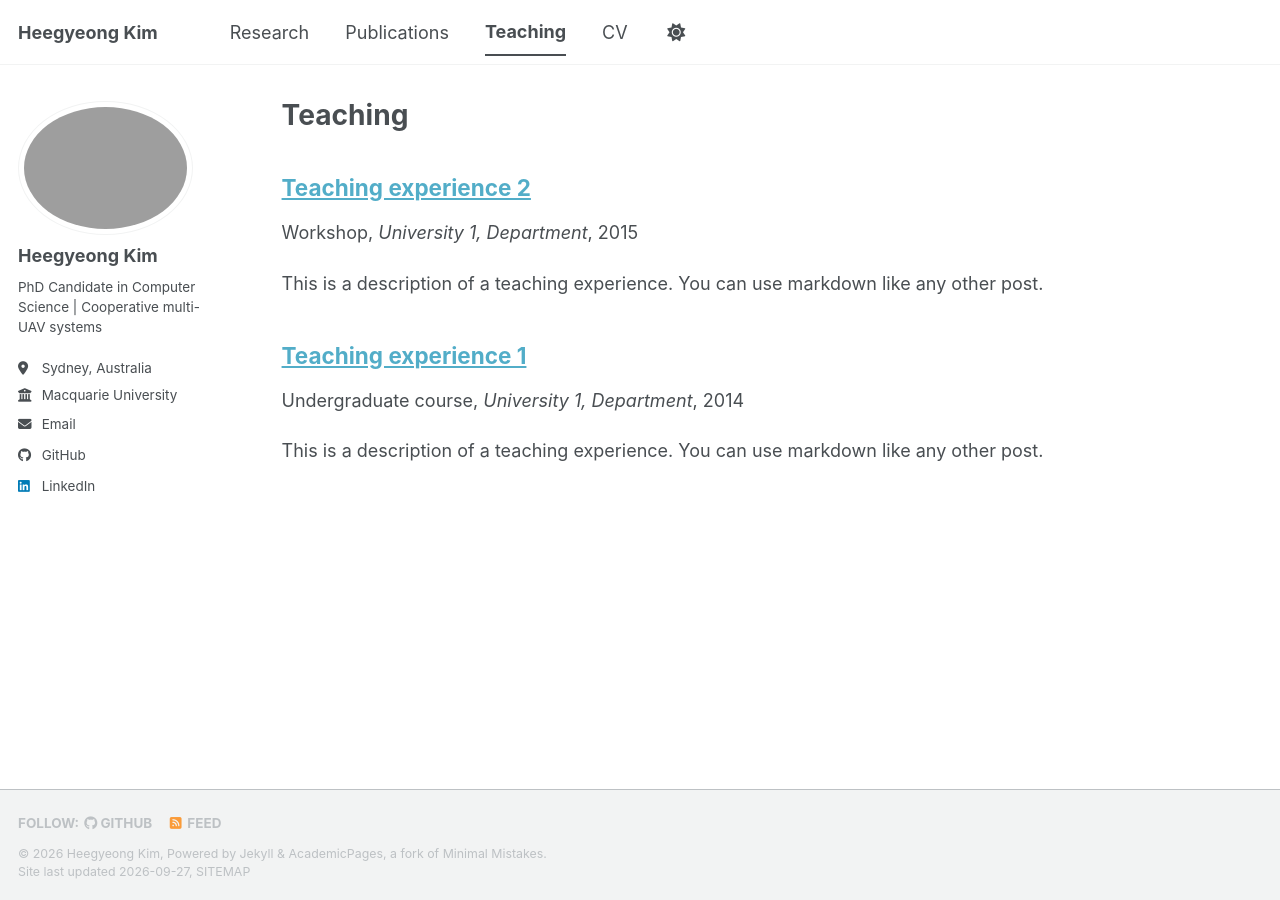
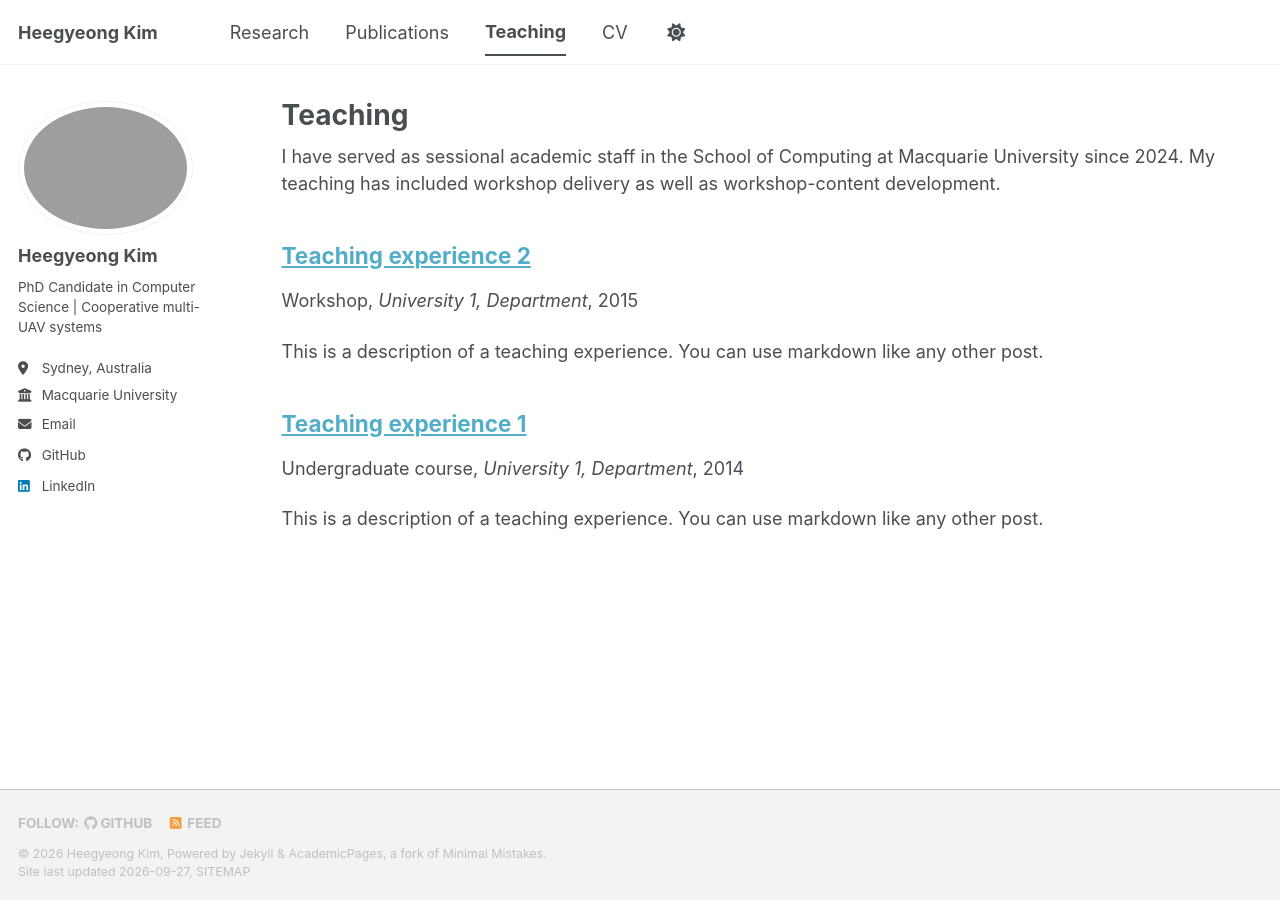
Before and after one commit to HeegyeongK/heegyeongk.github.io, a Jekyll site: the page built from _pages/teaching.html, in a window 1280 px wide. Built offline with Jekyll 4.4.1, drawn with Linux system fonts in a browser that asks for light colours; a style sheet for code colours, icons or effects is not loaded.

Commit message:
Customize teaching page

```diff
--- a/_pages/teaching.html
+++ b/_pages/teaching.html
@@ -5,6 +5,8 @@ permalink: /teaching/
 author_profile: true
 ---
 
+I have served as sessional academic staff in the School of Computing at Macquarie University since 2024. My teaching has included workshop delivery as well as workshop-content development.
+
 {% include base_path %}
 
 {% for post in site.teaching reversed %}
```
